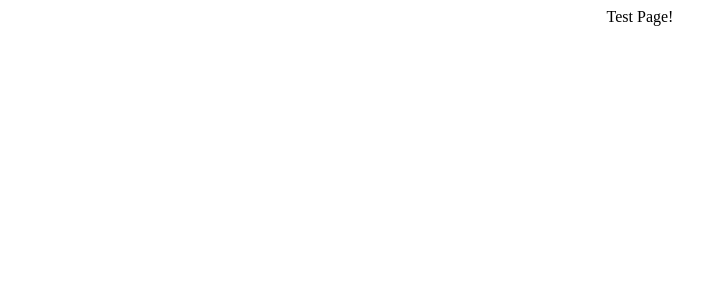
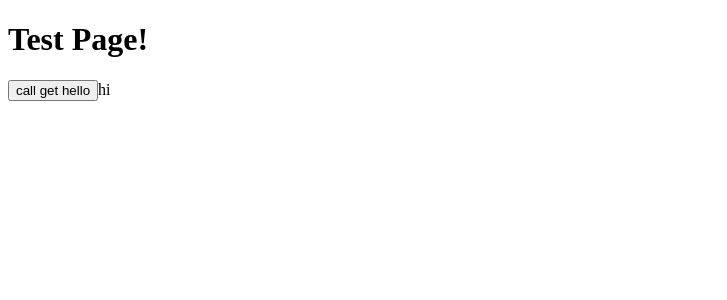
Before and after one commit to samtafoya/SoloTravelerHeroku, a React (Create React App) app in the folder client/: page /blog in a window 1280 px wide. Shown: the top 300 px of the page, without its empty margins (0-727 px from the left). Built offline with nearby package versions, Linux system fonts and the light colour scheme.

Commit message:
add api call work

```diff
--- a/client/src/test.js
+++ b/client/src/test.js
@@ -2,10 +2,26 @@ import React, { Component } from 'react';
 
 class Test extends Component {
 
+    constructor() {
+        super();
+        this.state = {
+            hello: 'hi'
+        };
+    }
+
+    getHello = () => {
+        // Get the passwords and store them in state
+        fetch('/api/getHello')
+            .then(res => res.json())
+            .then(this.setState({ hello: "hello" }));
+    }
+
     render() {
         return (
-            <div className="App">
-                Test Page!
+            <div>
+                <h1>Test Page!</h1>
+                <button onClick={this.getHello}>call get hello</button>
+                {this.state.hello}
             </div>
         );
     }
```
Also changed, not shown: client/src/index.js (+0 -9 lines).
